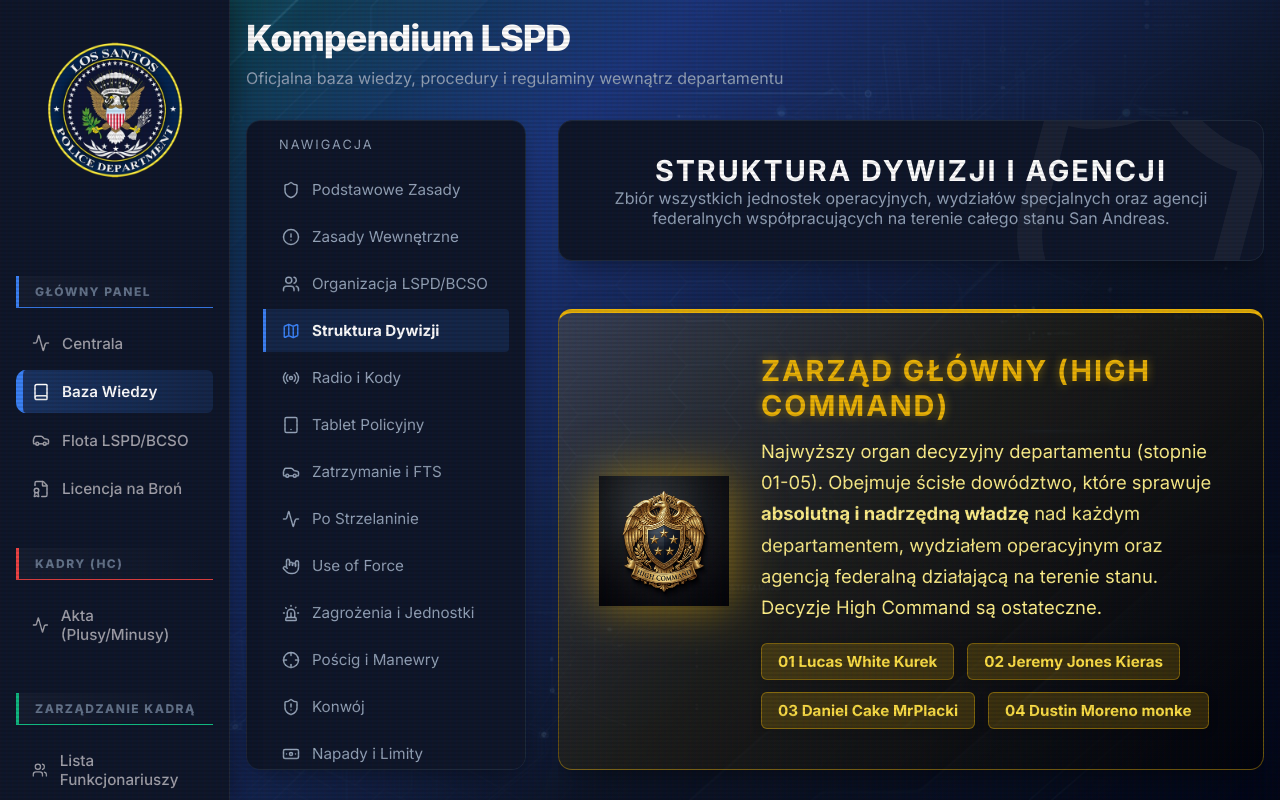
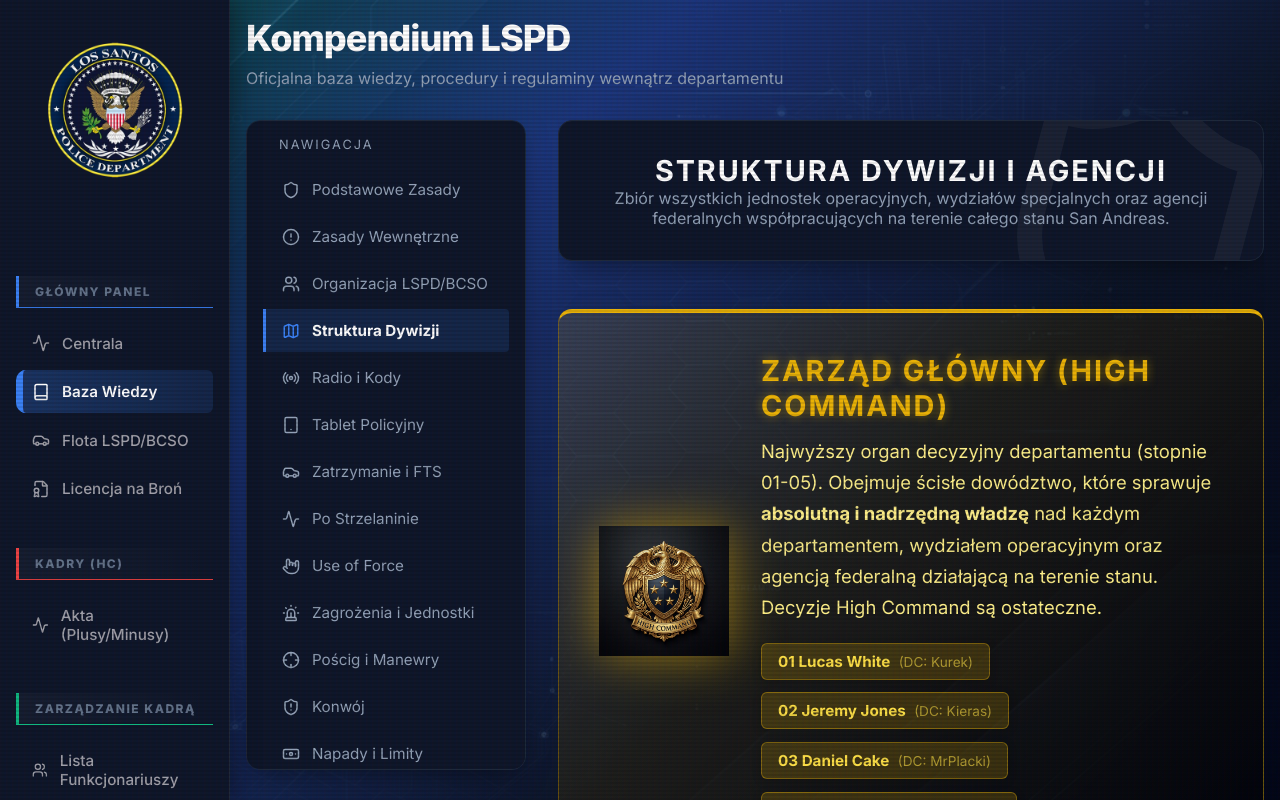
Before and after one commit to Bowie102/MDT-Strona-WWW, a React app: page /knowledge in a window 1280 px wide. Both pictures are taken after a click on the button "Struktura Dywizji". Shown: the top 800 px of the page. Built offline with nearby package versions, Linux system fonts and the light colour scheme; the HTML template or start-up script is replaced by a standard one.

Commit message:
Add files via upload

```diff
--- a/src/pages/KnowledgeBase.jsx
+++ b/src/pages/KnowledgeBase.jsx
@@ -335,10 +335,10 @@ function KnowledgeBase() {
                   Najwyższy organ decyzyjny departamentu (stopnie 01-05). Obejmuje ścisłe dowództwo, które sprawuje <strong>absolutną i nadrzędną władzę</strong> nad każdym departamentem, wydziałem operacyjnym oraz agencją federalną działającą na terenie stanu. Decyzje High Command są ostateczne.
                 </p>
                 <div style={{ display: 'flex', flexWrap: 'wrap', gap: '0.8rem' }}>
-                  <span style={{ background: 'rgba(234, 179, 8, 0.2)', color: '#fde047', padding: '0.5rem 1rem', borderRadius: '6px', fontWeight: 'bold', fontSize: '0.95rem', border: '1px solid rgba(234, 179, 8, 0.4)', boxShadow: '0 2px 10px rgba(0,0,0,0.2)' }}>01 Lucas White Kurek</span>
-                  <span style={{ background: 'rgba(234, 179, 8, 0.2)', color: '#fde047', padding: '0.5rem 1rem', borderRadius: '6px', fontWeight: 'bold', fontSize: '0.95rem', border: '1px solid rgba(234, 179, 8, 0.4)', boxShadow: '0 2px 10px rgba(0,0,0,0.2)' }}>02 Jeremy Jones Kieras</span>
-                  <span style={{ background: 'rgba(234, 179, 8, 0.2)', color: '#fde047', padding: '0.5rem 1rem', borderRadius: '6px', fontWeight: 'bold', fontSize: '0.95rem', border: '1px solid rgba(234, 179, 8, 0.4)', boxShadow: '0 2px 10px rgba(0,0,0,0.2)' }}>03 Daniel Cake MrPlacki</span>
-                  <span style={{ background: 'rgba(234, 179, 8, 0.2)', color: '#fde047', padding: '0.5rem 1rem', borderRadius: '6px', fontWeight: 'bold', fontSize: '0.95rem', border: '1px solid rgba(234, 179, 8, 0.4)', boxShadow: '0 2px 10px rgba(0,0,0,0.2)' }}>04 Dustin Moreno monke</span>
+                  <span style={{ background: 'rgba(234, 179, 8, 0.2)', color: '#fde047', padding: '0.5rem 1rem', borderRadius: '6px', fontWeight: 'bold', fontSize: '0.95rem', border: '1px solid rgba(234, 179, 8, 0.4)', boxShadow: '0 2px 10px rgba(0,0,0,0.2)' }}>01 Lucas White <span style={{ opacity: 0.6, fontSize: '0.85rem', marginLeft: '0.3rem', fontWeight: 'normal' }}>(DC: Kurek)</span></span>
+                  <span style={{ background: 'rgba(234, 179, 8, 0.2)', color: '#fde047', padding: '0.5rem 1rem', borderRadius: '6px', fontWeight: 'bold', fontSize: '0.95rem', border: '1px solid rgba(234, 179, 8, 0.4)', boxShadow: '0 2px 10px rgba(0,0,0,0.2)' }}>02 Jeremy Jones <span style={{ opacity: 0.6, fontSize: '0.85rem', marginLeft: '0.3rem', fontWeight: 'normal' }}>(DC: Kieras)</span></span>
+                  <span style={{ background: 'rgba(234, 179, 8, 0.2)', color: '#fde047', padding: '0.5rem 1rem', borderRadius: '6px', fontWeight: 'bold', fontSize: '0.95rem', border: '1px solid rgba(234, 179, 8, 0.4)', boxShadow: '0 2px 10px rgba(0,0,0,0.2)' }}>03 Daniel Cake <span style={{ opacity: 0.6, fontSize: '0.85rem', marginLeft: '0.3rem', fontWeight: 'normal' }}>(DC: MrPlacki)</span></span>
+                  <span style={{ background: 'rgba(234, 179, 8, 0.2)', color: '#fde047', padding: '0.5rem 1rem', borderRadius: '6px', fontWeight: 'bold', fontSize: '0.95rem', border: '1px solid rgba(234, 179, 8, 0.4)', boxShadow: '0 2px 10px rgba(0,0,0,0.2)' }}>04 Dustin Moreno <span style={{ opacity: 0.6, fontSize: '0.85rem', marginLeft: '0.3rem', fontWeight: 'normal' }}>(DC: monke)</span></span>
                 </div>
               </div>
             </motion.div>
```
